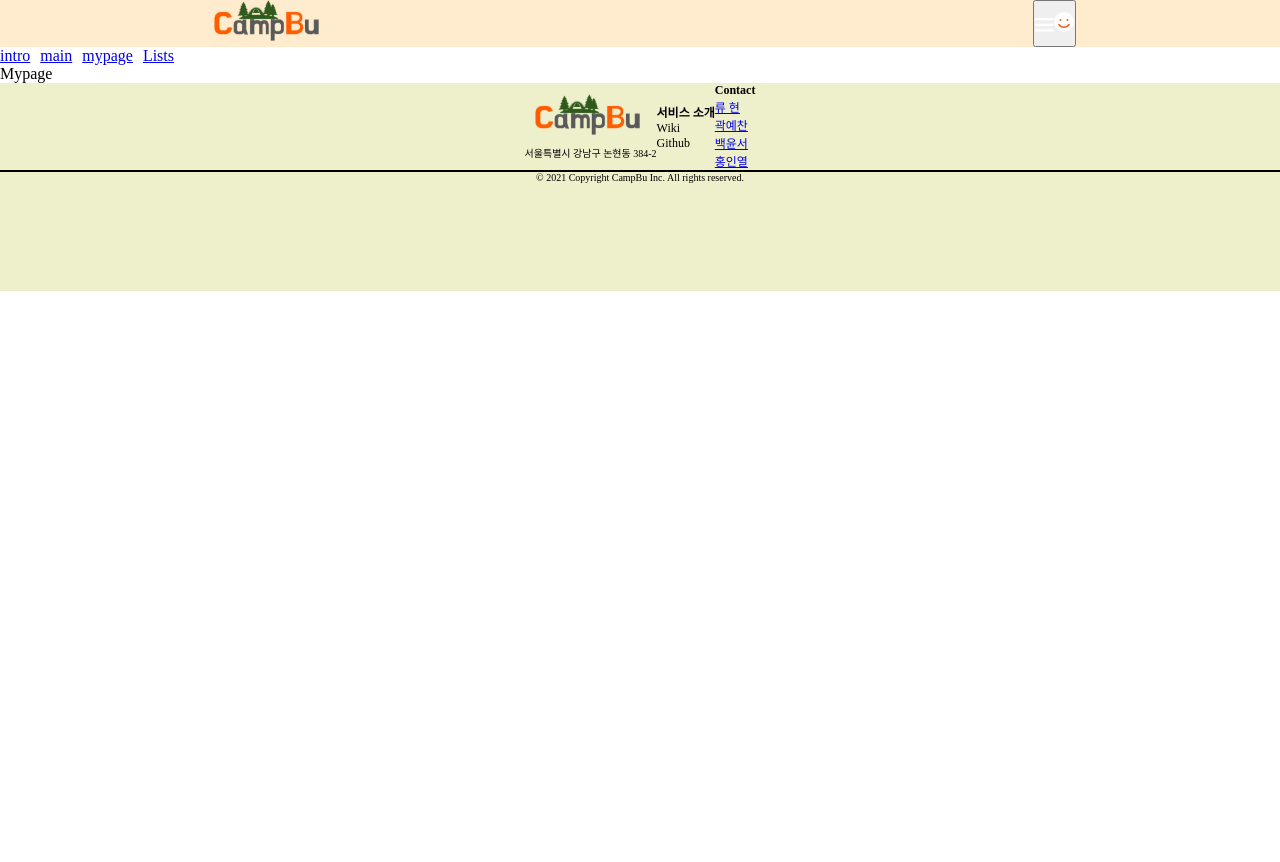
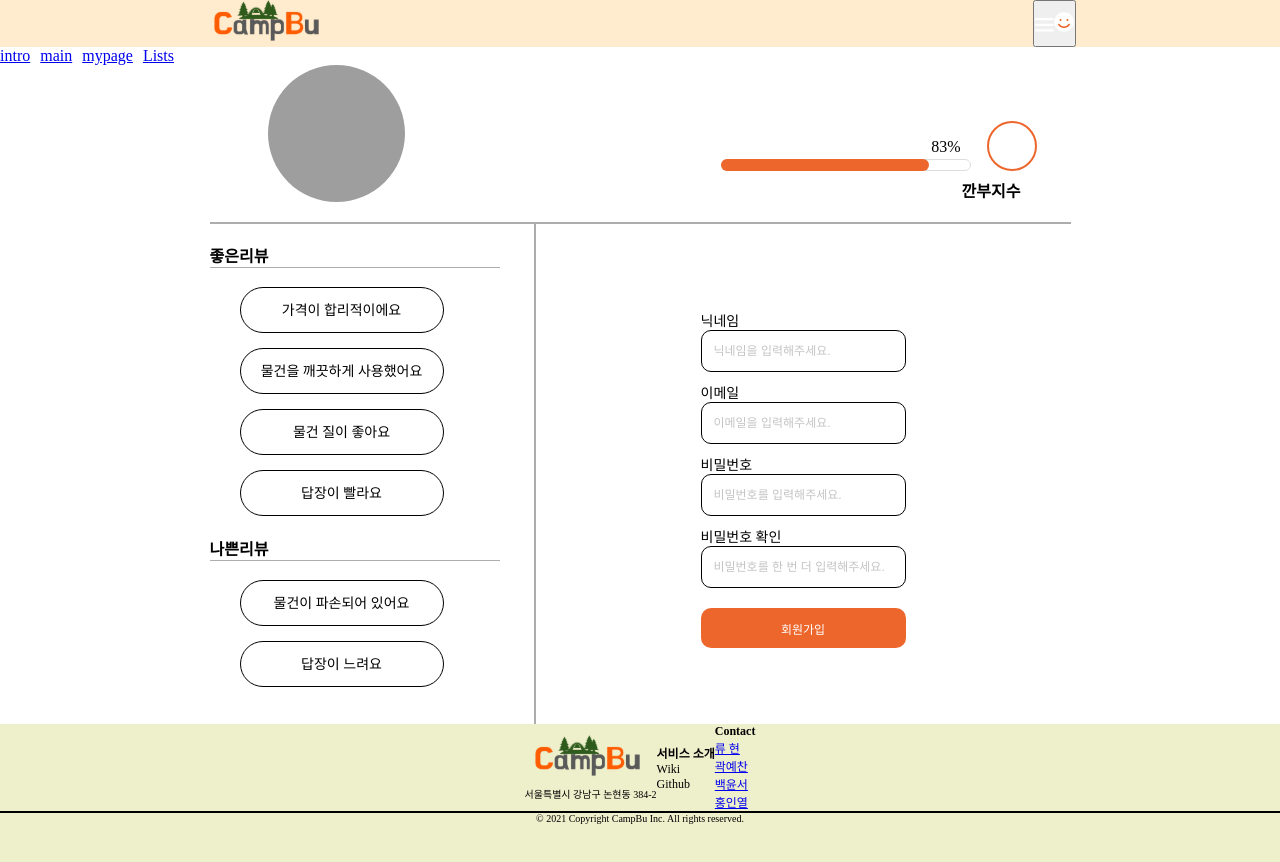
Before and after one commit to hinyc/Campbu, a React (Create React App) app in the folder client/: page /mypage in a window 1280 px wide. Shown: the top 862 px of the page. Before the commit the page ends 800 px from the top, so only its background shows below. Built offline with nearby package versions, Linux system fonts and the light colour scheme; grey boxes are pictures that could not be loaded.

Commit message:
[Feat] #6 마이페이지 뼈대구성 - 마이페이지 기본뼈대 구현 및 배치 - 디자인 수정 예정

```diff
--- a/client/src/common.ts
+++ b/client/src/common.ts
@@ -1,3 +1,5 @@
+import { css } from '@emotion/react';
+
 const rootPixel: number = 16;
 
 export const color = {
@@ -13,3 +15,13 @@ export const color = {
 export const rem = (px: number): string => `${px / rootPixel}rem`;
 export const shadow = '0px 4px 10px rgba(0, 0, 0, 0.1)';
 export const hover = '0px 4px 10px rgba(0, 0, 0, 0.25)';
+
+export const relative = css`
+  position: relative;
+`;
+export const absolute = css`
+  position: absolute;
+`;
+export const confirm = css`
+  background-color: #ffeaff;
+`;
--- a/client/src/pages/Mypage.tsx
+++ b/client/src/pages/Mypage.tsx
@@ -1,4 +1,269 @@
+/** @jsxImportSource @emotion/react */
+import { css } from '@emotion/react';
+import {
+  color,
+  rem,
+  shadow,
+  hover,
+  relative,
+  absolute,
+  confirm,
+} from '../common';
+
+const profileImg: string = `https://images.unsplash.com/photo-1497906539264-eb74442e37a9?ixlib=rb-1.2.1&ixid=MnwxMjA3fDB8MHxwaG90by1wYWdlfHx8fGVufDB8fHx8&auto=format&fit=crop&w=1287&q=80`;
+
+const reviews: { id: number; review: string; count: number }[] = [
+  { id: 1, review: '가격이 합리적이에요', count: 7 },
+  { id: 2, review: '물건을 깨끗하게 사용했어요', count: 7 },
+  { id: 3, review: '물건 질이 좋아요', count: 7 },
+  { id: 4, review: '답장이 빨라요', count: 7 },
+  { id: 7, review: '물건이 파손되어 있어요', count: 7 },
+  { id: 8, review: '답장이 느려요', count: 7 },
+];
+
+const imgStyle = css`
+  width: ${rem(137)};
+  height: ${rem(137)};
+  margin: 0 ${rem(58)};
+  border-radius: 50%;
+  background-size: cover;
+  background-image: ${`url(${profileImg})`};
+`;
+
+const gageStyle = css`
+  border: 1px solid ${color.border};
+  border-radius: ${rem(10)};
+  height: ${rem(12)};
+`;
+const gageFillStyle = css`
+  border: none;
+
+  background-color: ${color.point};
+  width: ${rem(208)};
+`;
+
+const reviewDiv = css`
+  font-size: 1rem;
+  font-weight: 700;
+  width: ${rem(290)};
+  border-bottom: 1px solid ${color.valid};
+  margin: 1.2rem 0;
+`;
+
+const reviewStyle = css`
+  font-size: ${rem(14)};
+  text-align: center;
+  background-color: ${color.white};
+  width: ${rem(204)};
+  height: ${rem(46)};
+  line-height: ${rem(46)};
+  border: 1px solid black;
+  border-radius: ${rem(49)};
+  margin: ${rem(15)} 0 0 ${rem(30)};
+`;
+
+const wnr = css`
+  width: ${rem(205)};
+  border-radius: ${rem(10)};
+`;
+const verticalAlign = css`
+  width: ${rem(535)};
+  display: flex;
+  flex-direction: column;
+  align-items: center;
+`;
+
+const inputStyle = css`
+  height: ${rem(42)};
+  border: 1px solid black;
+  padding-left: ${rem(12)};
+  font-size: ${rem(12)};
+  ::placeholder {
+    color: ${color.placeholder};
+  }
+`;
+
+const contentAlign = css`
+  display: flex;
+  font-size: ${rem(14)};
+  justify-content: space-between;
+  align-items: center;
+  margin-top: ${rem(10)};
+`;
+
+const buttonStyle = css`
+  border: none;
+  height: ${rem(40)};
+  color: ${color.white};
+  background-color: ${color.point};
+  font-size: ${rem(12)};
+  margin-top: ${rem(20)};
+  :hover {
+    box-shadow: ${hover};
+  }
+`;
+
 function Mypage() {
-  return <div> Mypage </div>;
+  return (
+    <div
+      css={css`
+        width: ${rem(861)};
+        margin: 0 auto;
+      `}
+    >
+      <div
+        css={css`
+          display: flex;
+          align-items: flex-end;
+          justify-content: space-between;
+        `}
+      >
+        <div css={imgStyle}></div>
+        <div>
+          <div
+            css={css`
+              display: flex;
+            `}
+          >
+            <div
+              css={[
+                // confirm,
+                relative,
+                css`
+                  width: ${rem(250)};
+                `,
+              ]}
+            >
+              <div
+                css={[
+                  absolute,
+                  css`
+                    right: 10px;
+                    bottom: 15px;
+                  `,
+                ]}
+              >
+                83%
+              </div>
+              <div
+                css={[
+                  gageStyle,
+                  absolute,
+                  css`
+                    bottom: 0;
+                    width: ${rem(250)};
+                  `,
+                ]}
+              ></div>
+              <div
+                css={[
+                  gageStyle,
+                  gageFillStyle,
+                  absolute,
+                  css`
+                    bottom: 0;
+                  `,
+                ]}
+              ></div>
+            </div>
+            <div
+              css={css`
+                border: 2px solid ${color.point};
+                border-radius: 50%;
+                width: ${rem(50)};
+                height: ${rem(50)};
+                margin: 0 ${rem(34)} 0 ${rem(16)};
+              `}
+            ></div>
+          </div>
+          <div
+            css={css`
+              text-align: right;
+              font-weight: 700;
+              margin: ${rem(7)} ${rem(50)} 0 0;
+            `}
+          >
+            깐부지수
+          </div>
+        </div>
+      </div>
+      <div
+        css={[
+          css`
+            border-top: 2px solid ${color.valid};
+            margin-top: ${rem(20)};
+            display: flex;
+          `,
+        ]}
+      >
+        <div
+          css={[
+            // confirm,
+            css`
+              width: ${rem(326)};
+              height: ${rem(500)};
+              border-right: 2px solid ${color.valid};
+            `,
+          ]}
+        >
+          <div css={[reviewDiv]}>좋은리뷰</div>
+          {reviews.map((review) => {
+            return review.id < 7 ? (
+              <div key={review.id} css={reviewStyle}>
+                {review.review}
+              </div>
+            ) : null;
+          })}
+          <div css={[reviewDiv]}>나쁜리뷰</div>
+          {reviews.map((review) => {
+            return review.id >= 7 ? (
+              <div key={review.id} css={reviewStyle}>
+                {review.review}
+              </div>
+            ) : null;
+          })}
+        </div>
+        <div
+          css={css`
+            display: flex;
+            align-items: center;
+            justify-content: center;
+          `}
+        >
+          <div css={[verticalAlign]}>
+            <div css={[wnr, contentAlign]}>
+              <span>닉네임</span>
+            </div>
+            <input
+              css={[wnr, inputStyle]}
+              type="text"
+              placeholder="닉네임을 입력해주세요."
+            />
+            <div css={[wnr, contentAlign]}>
+              <span>이메일</span>
+            </div>
+            <input
+              css={[wnr, inputStyle]}
+              type="text"
+              placeholder="이메일을 입력해주세요."
+            />
+            <div css={[wnr, contentAlign]}>비밀번호</div>
+            <input
+              css={[wnr, inputStyle]}
+              type="text"
+              placeholder="비밀번호를 입력해주세요."
+            />
+            <div css={[wnr, contentAlign]}>비밀번호 확인</div>
+            <input
+              css={[wnr, inputStyle]}
+              type="text"
+              placeholder="비밀번호를 한 번 더 입력해주세요."
+            />
+            <button css={[wnr, buttonStyle]}>회원가입</button>
+          </div>
+        </div>
+      </div>
+    </div>
+  );
 }
 export default Mypage;
--- a/client/src/pages/Signup.tsx
+++ /dev/null
@@ -1,2 +0,0 @@
-export {};
-// 모달
```
